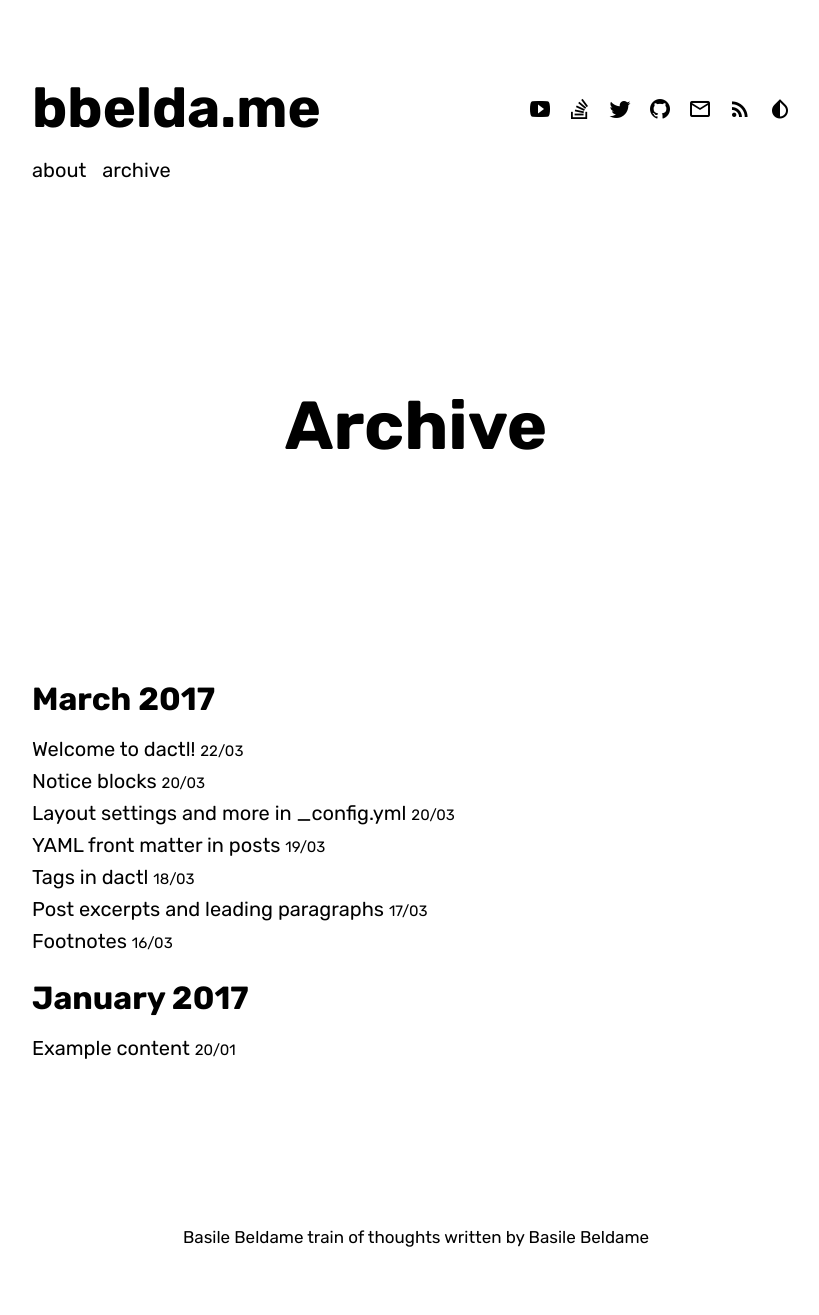
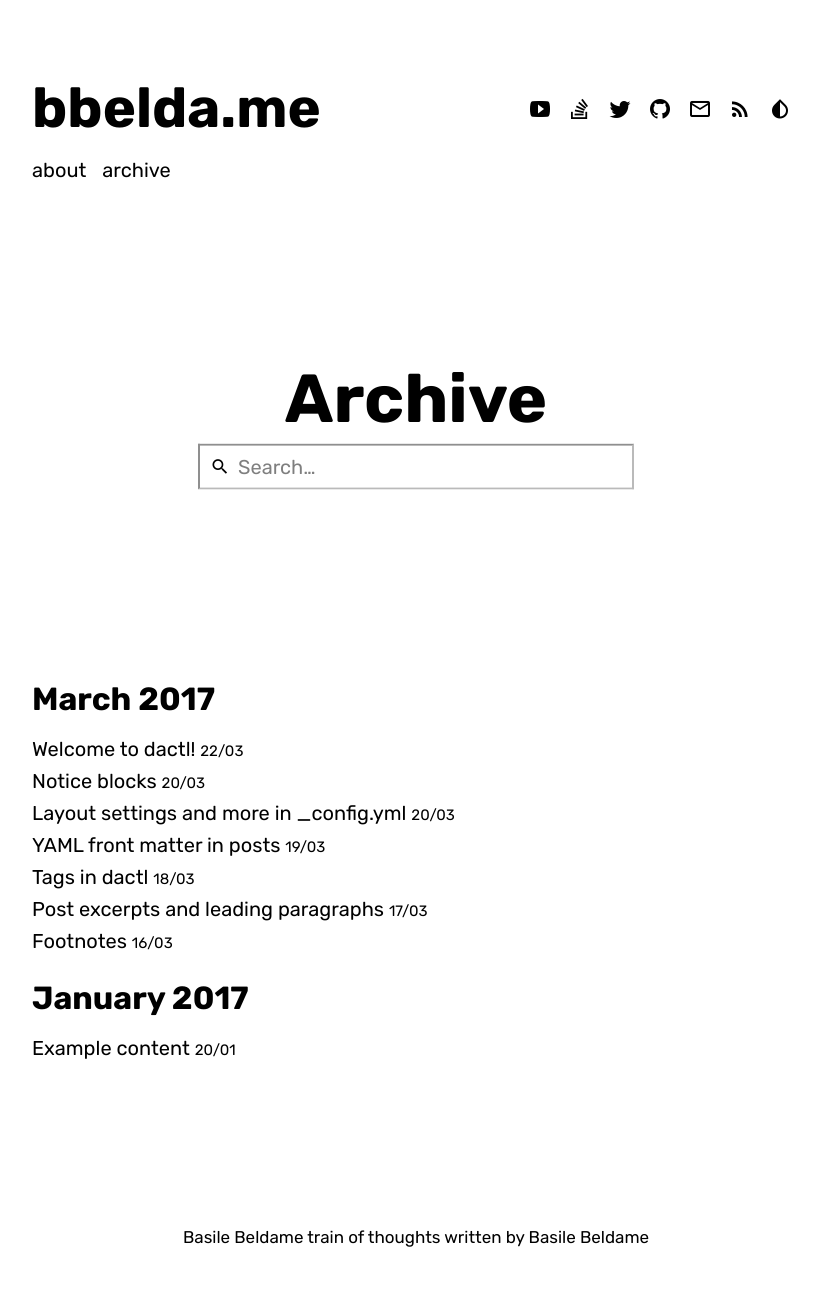
Before and after one commit to bbeldame/bbelda.me, a Jekyll site: the page built from archive.md, in a window 1280 px wide. Shown: the whole page, without its empty margins (224-1043 px from the left). Built offline with Jekyll 4.4.1, drawn with Linux system fonts in a browser that asks for light colours; some web fonts are replaced.

Commit message:
Update archive.md

```diff
--- a/archive.md
+++ b/archive.md
@@ -8,6 +8,10 @@ sitemap:
 ---
 
 <div class="page">
+
+{% capture page_subtitle %}
+  {% include page/searchbox.html %}
+{% endcapture %}
 
 {% include page/title.html title=page.title subtitle=page_subtitle %}
 
```
